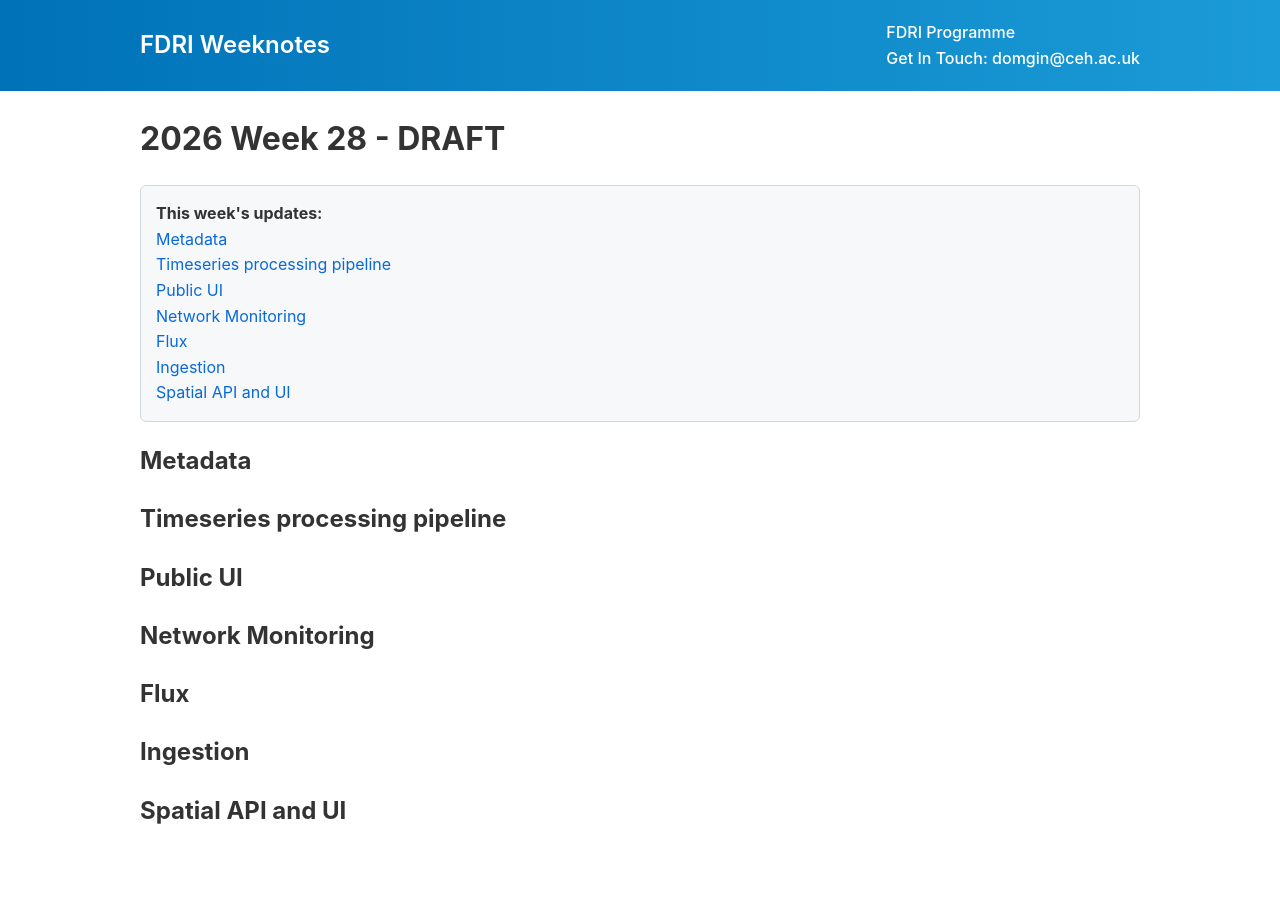
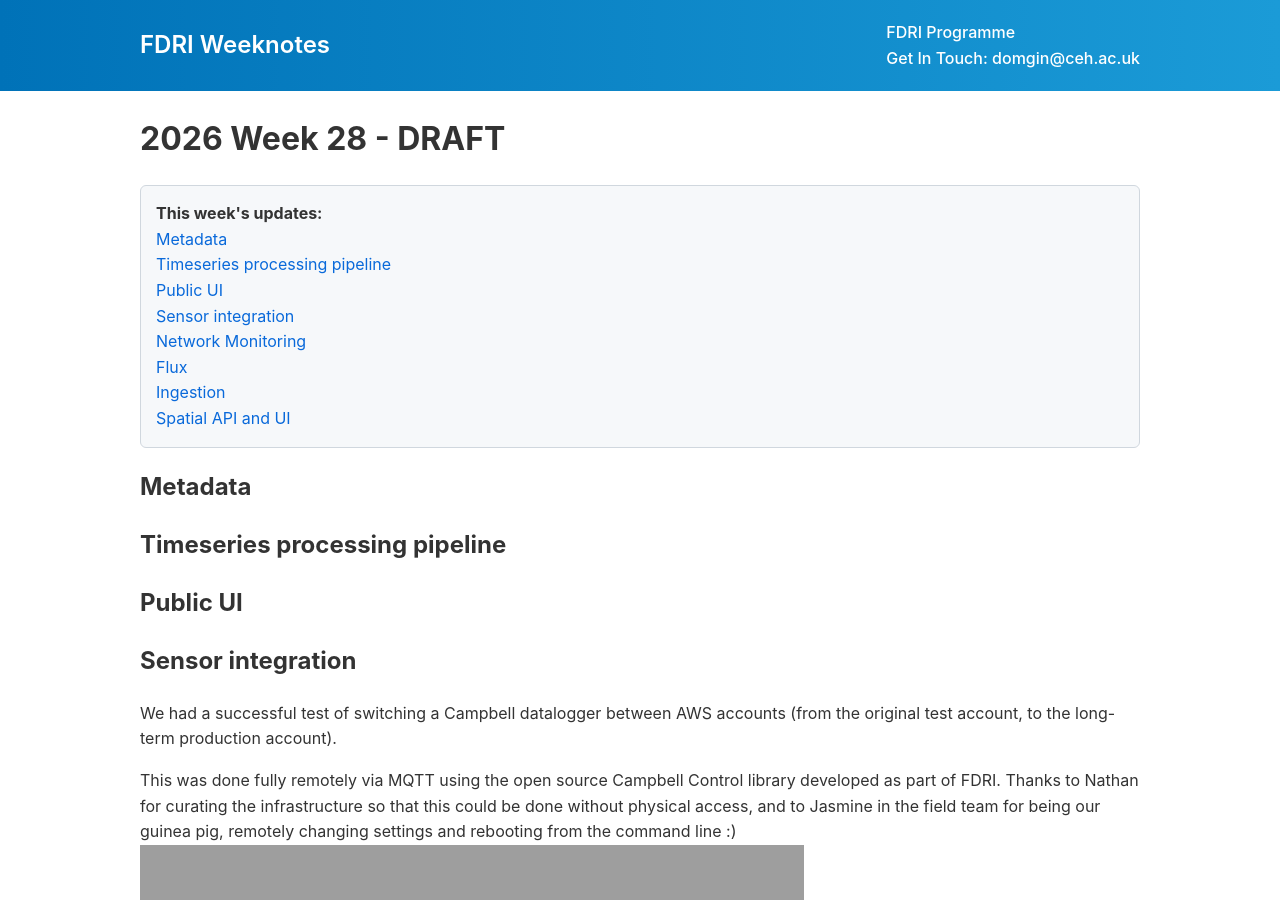
Before and after one commit to NERC-CEH/fdri_words, a Jekyll site: the page built from weeknotes/2026/28.md, in a window 1280 px wide and 900 px high. Built offline with Jekyll 4.4.1, drawn with Linux system fonts in a browser that asks for light colours; our own code applies the rules of GitHub Pages for plain Markdown files; grey boxes are pictures that could not be loaded.

Commit message:
Update 28.md - note on the successful migration test, thanks

```diff
--- a/weeknotes/2026/28.md
+++ b/weeknotes/2026/28.md
@@ -6,6 +6,13 @@
 
 ## Public UI
 
+## Sensor integration
+
+We had a successful test of switching a Campbell datalogger between AWS accounts (from the original test account, to the long-term production account).
+
+This was done fully remotely via MQTT using the open source Campbell Control library developed as part of FDRI. Thanks to Nathan for curating the infrastructure so that this could be done without physical access, and to Jasmine in the field team for being our guinea pig, remotely changing settings and rebooting from the command line :)
+<img width="664" height="390" alt="image" src="https://github.com/user-attachments/assets/18f3df0b-fe6a-4991-8a38-e5b0470ffa41" />
+
 ## Network Monitoring
 
 ## Flux
```
